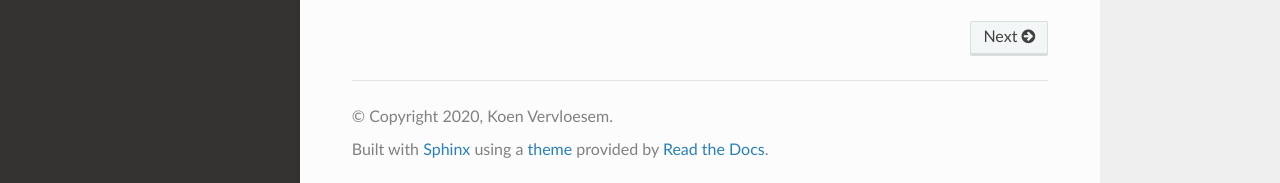
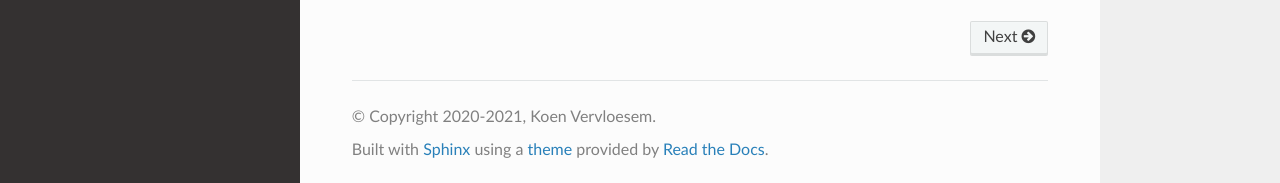
Before and after one commit to rhasspy/rhasspy-hermes-app, a Sphinx documentation site: the page built from docs/index.rst, in a window 1280 px wide and 900 px high, scrolled down 920 px. Shown: the part 714-897 px from the top of the window. Built offline with Sphinx 7.4.7 and the Read the Docs theme 2.0.0, drawn with Linux system fonts in a browser that asks for light colours; the version number could not be read and is left out.

Commit message:
Update copyright year to 2021

```diff
--- a/docs/conf.py
+++ b/docs/conf.py
@@ -20,7 +20,7 @@ sys.path.insert(0, os.path.abspath(".."))
 
 project = "Rhasspy Hermes App"
 # pylint: disable=redefined-builtin
-copyright = "2020, Koen Vervloesem"
+copyright = "2020-2021, Koen Vervloesem"
 author = "Koen Vervloesem"
 
 
```
Also changed, not shown: 1 other file.
